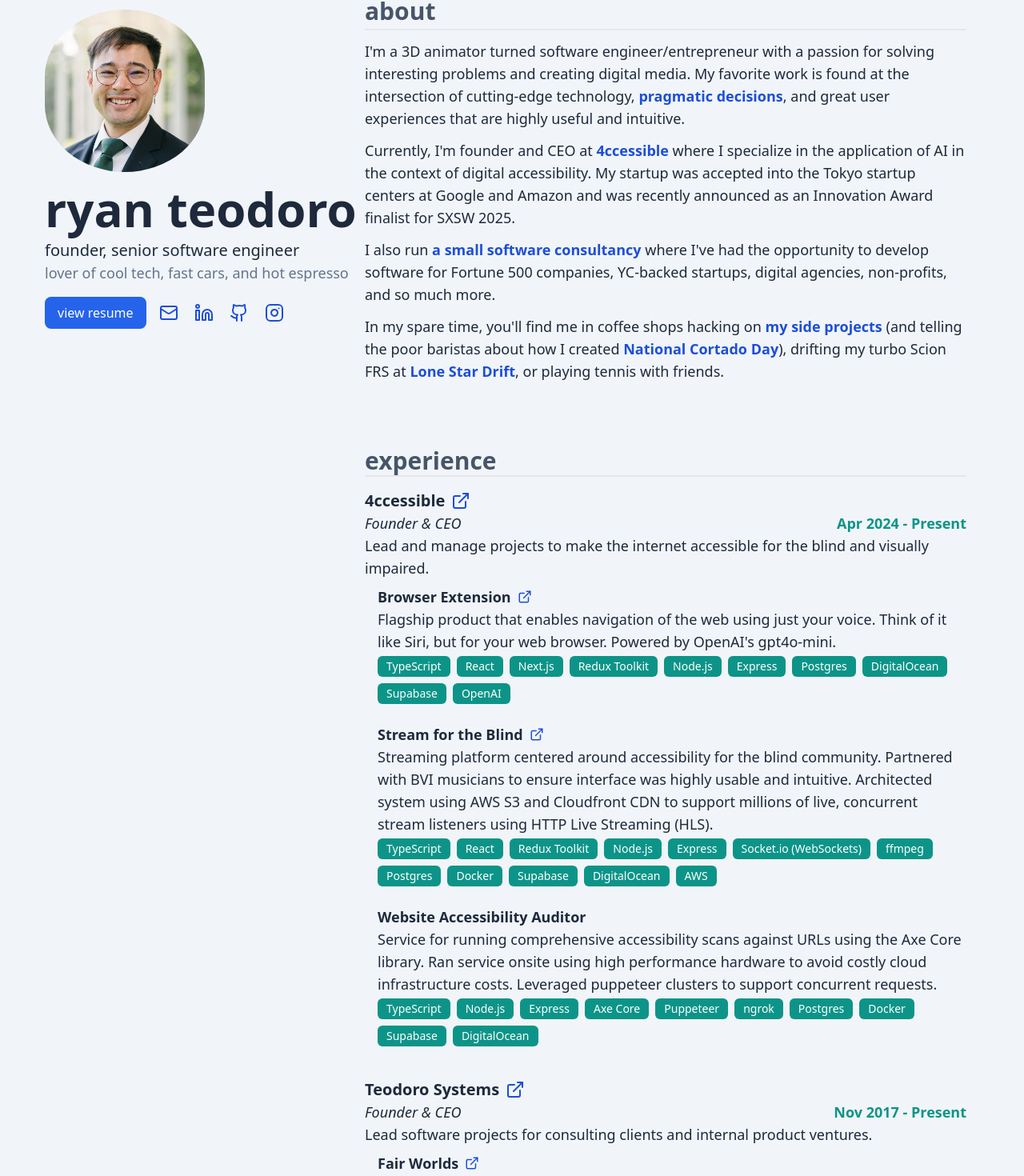
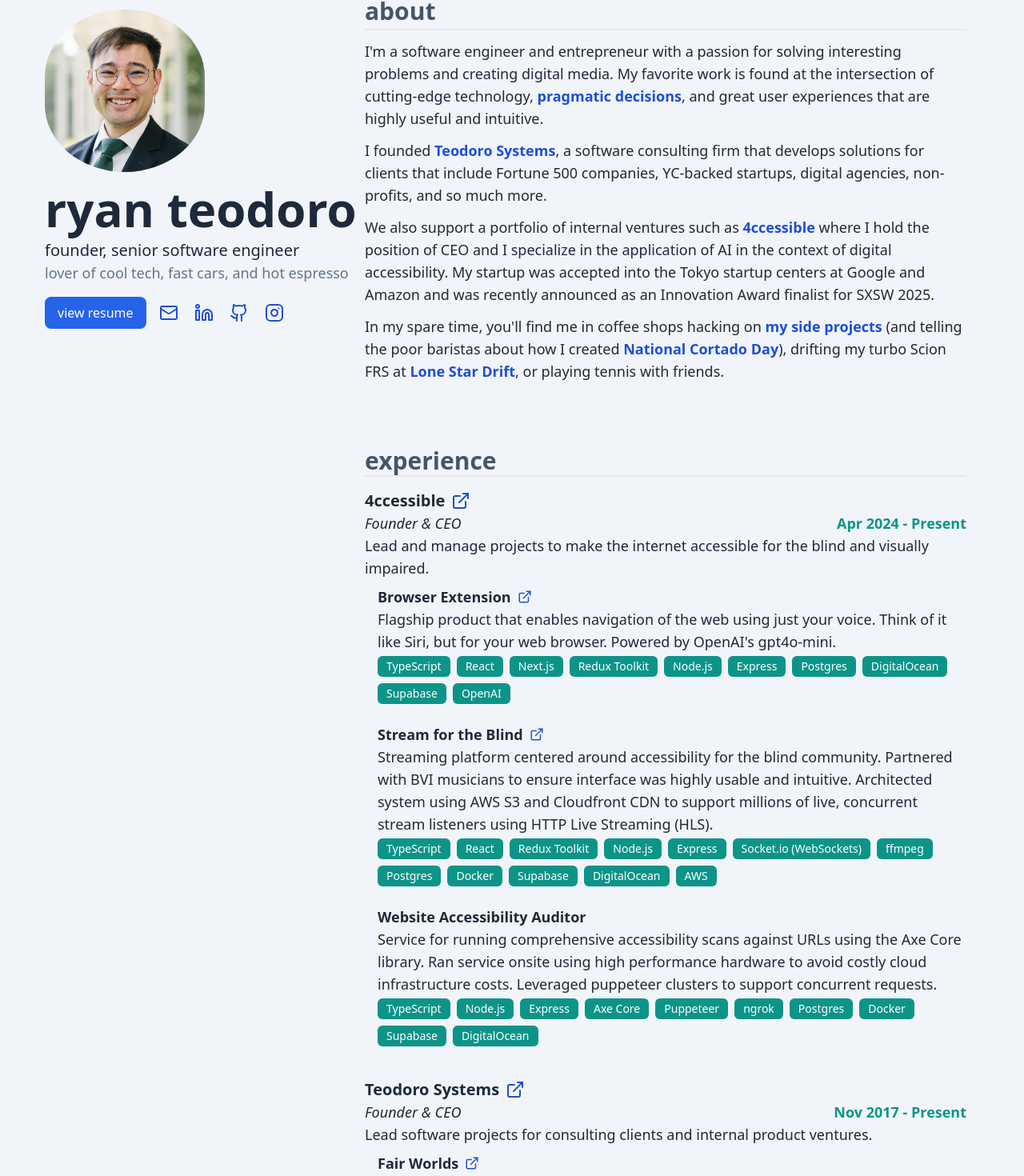
Before and after one commit to thechori/ryanteodoro.com-v2-frontend, a React (Vite) app: page / in a window 1280 px wide. Shown: the part 68-1538 px from the top of the page at 80% size. Built offline with nearby package versions, Linux system fonts and the light colour scheme.

Commit message:
improve experience descriptions

```diff
--- a/src/App.tsx
+++ b/src/App.tsx
@@ -21,10 +21,9 @@ function App() {
         <section id="about" className="mb-20">
           <h2 className="text-3xl font-bold mb-3 pb-1 border-b-2">about</h2>
           <p className="mb-3">
-            I'm a 3D animator turned software engineer/entrepreneur with a
-            passion for solving interesting problems and creating digital media.
-            My favorite work is found at the intersection of cutting-edge
-            technology,{" "}
+            I'm a software engineer and entrepreneur with a passion for solving
+            interesting problems and creating digital media. My favorite work is
+            found at the intersection of cutting-edge technology,{" "}
             <a
               href="https://medium.com/workleap/pragmatic-software-development-59d12790e422"
               target="_blank"
@@ -33,26 +32,28 @@ function App() {
             </a>
             , and great user experiences that are highly useful and intuitive.
           </p>
-          <p>
-            Currently, I'm founder and CEO at{" "}
+
+          <p className="mb-3">
+            I founded{" "}
+            <a href="https://teodorosystems.com" target="_blank">
+              Teodoro Systems
+            </a>
+            {", "}a software consulting firm that develops solutions for clients
+            that include Fortune 500 companies, YC-backed startups, digital
+            agencies, non-profits, and so much more.
+          </p>
+
+          <p className="mb-3">
+            We also support a portfolio of internal ventures such as{" "}
             <a href="https://4ccessible.com" target="_blank">
               4ccessible
             </a>{" "}
-            where I specialize in the application of AI in the context of
-            digital accessibility. My startup was accepted into the Tokyo
-            startup centers at Google and Amazon and was recently announced as
-            an Innovation Award finalist for SXSW 2025.
+            where I hold the position of CEO and I specialize in the application
+            of AI in the context of digital accessibility. My startup was
+            accepted into the Tokyo startup centers at Google and Amazon and was
+            recently announced as an Innovation Award finalist for SXSW 2025.
           </p>
-          <p className="mb-3"></p>
-          <p className="mb-3">
-            I also run{" "}
-            <a href="https://teodorosystems.com" target="_blank">
-              a small software consultancy
-            </a>{" "}
-            where I've had the opportunity to develop software for Fortune 500
-            companies, YC-backed startups, digital agencies, non-profits, and so
-            much more.
-          </p>
+
           <p className="mb-3">
             In my spare time, you'll find me in coffee shops hacking on{" "}
             <a href="#projects">my side projects</a> (and telling the poor
--- a/src/data/experiences.ts
+++ b/src/data/experiences.ts
@@ -181,7 +181,7 @@ export const experiences: Experience[] = [
             name: "Fair Worlds",
             role: "Individual Contributor",
             description:
-              "Assisted software development efforts for numerous projects across food & beverage, accessibility, and entertainment. Extensive 3D work using libraries such as Three.js to create digital twins for retail stores.",
+              "Developed software solutions across food & beverage, accessibility, and entertainment sectors, specializing in creating digital twins for retail stores and home improvement spaces using Three.js and related 3D technologies.",
             descriptionTechnical: "",
             url: "https://fairworlds.com",
             relatedLinks: [],
@@ -218,7 +218,7 @@ export const experiences: Experience[] = [
             name: "EchoDial",
             role: "Tech Lead",
             description:
-              "Dialer with powerful CRM to effectively automate sales outreach efforts using the Twilio SDK and APIs. Sought to disrupt the industry by implementing clever algorithms and techniques to maximize user outputs.",
+              "Built an automated sales outreach platform powered by Twilio's SDK and APIs, implementing performance optimization algorithms to maximize call center efficiency and user productivity.",
             descriptionTechnical: `Led engineering team to create power dialer SaaS platform (think Google Voice + automation + CRM) built using React, TypeScript, Mantine UI, Node.js, and Postgres.
 Configured and managed external systems (e.g., AWS for S3 [storage] and SES [emails], Twilio [SMS/voice calls], Stripe [payment processing], Sentry [error logging], Amplitude [product/user analytics], BetterStack [uptime monitoring]).
 Setup Stripe for payment processing to charge customer credit cards via recurring monthly subscriptions using 3 different tiers, as well as free trials to promote user adoption.
@@ -282,7 +282,7 @@ Stood up WordPress website alongside React SPA for marketing and SEO purposes --
             ],
             technicalElements: ["Frontend", "Backend"],
             description:
-              "Contributed to frontend development for web app using libraries such as Semantic UI. Developed and debugged serverless functions using Google Cloud Run which managed data within Cloud Firestore.",
+              "Platform that provides critical financial infrastructure by streamlining the management of SPV entities, enabling efficient project financing and portfolio analytics through a web platform built on Google Cloud Run and Firestore. I contributed to building frontend components and serverless functions that help companies manage their complex entity structures effectively.",
             descriptionTechnical: "",
             languages: ["TypeScript"],
             databases: [],
```
